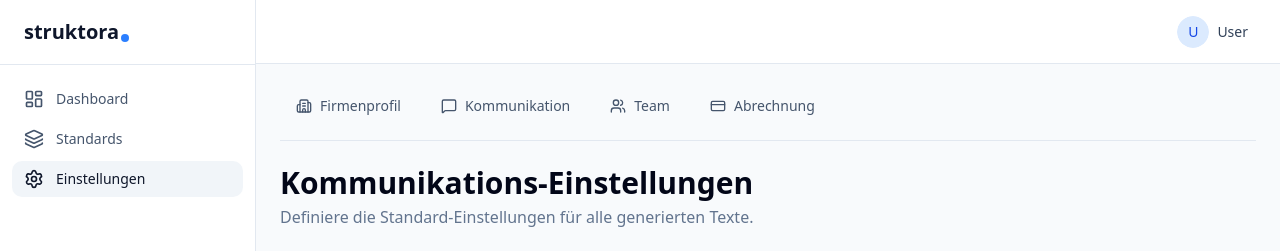
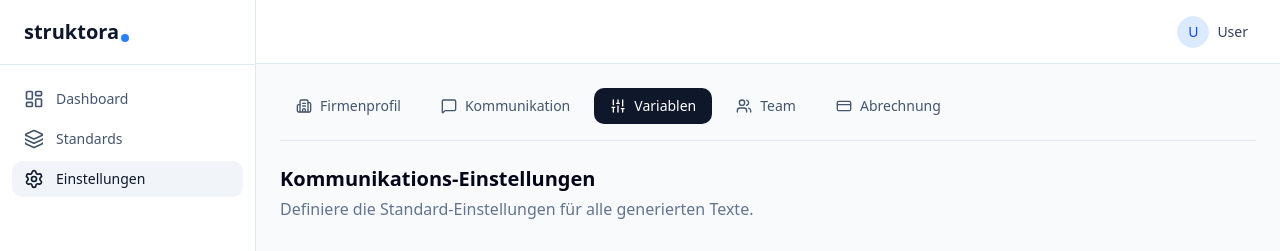
Before and after one commit to berndgalter-lab/struktora, a Next.js app: page /dashboard/settings/variables in a window 1280 px wide. Shown: the top 251 px of the page. Built offline with nearby package versions, Linux system fonts and the light colour scheme; no server answers.

Commit message:
prompt 16

```diff
--- a/messages/de.json
+++ b/messages/de.json
@@ -58,6 +58,7 @@
     "settings": "Einstellungen",
     "profile": "Firmenprofil",
     "policy": "Kommunikation",
+    "variables": "Variablen",
     "team": "Team",
     "billing": "Abrechnung"
   },
--- a/messages/en.json
+++ b/messages/en.json
@@ -58,6 +58,7 @@
     "settings": "Settings",
     "profile": "Company Profile",
     "policy": "Communication",
+    "variables": "Variables",
     "team": "Team",
     "billing": "Billing"
   },
--- a/src/app/dashboard/settings/layout.tsx
+++ b/src/app/dashboard/settings/layout.tsx
@@ -3,12 +3,13 @@
 import Link from "next/link";
 import { usePathname } from "next/navigation";
 import { useTranslations } from "next-intl";
-import { Building2, MessageSquare, Users, CreditCard } from "lucide-react";
+import { Building2, MessageSquare, Sliders, Users, CreditCard } from "lucide-react";
 import { cn } from "@/lib/utils";
 
 const settingsNav = [
   { href: "/dashboard/settings/profile", icon: Building2, labelKey: "profile" },
   { href: "/dashboard/settings/policy", icon: MessageSquare, labelKey: "policy" },
+  { href: "/dashboard/settings/variables", icon: Sliders, labelKey: "variables" },
   { href: "/dashboard/settings/team", icon: Users, labelKey: "team" },
   { href: "/dashboard/settings/billing", icon: CreditCard, labelKey: "billing" },
 ];
--- a/src/app/dashboard/settings/variables/page.tsx
+++ b/src/app/dashboard/settings/variables/page.tsx
@@ -78,7 +78,7 @@ export default function VariablesSettingsPage() {
   return (
     <div className="space-y-8">
       <div>
-        <h1 className="text-3xl font-bold">Kommunikations-Einstellungen</h1>
+        <h2 className="text-xl font-semibold">Kommunikations-Einstellungen</h2>
         <p className="text-muted-foreground mt-1">
           Definiere die Standard-Einstellungen für alle generierten Texte.
         </p>
```
Also changed, not shown: 1 other file (tests, documents, lock files or other folders).
